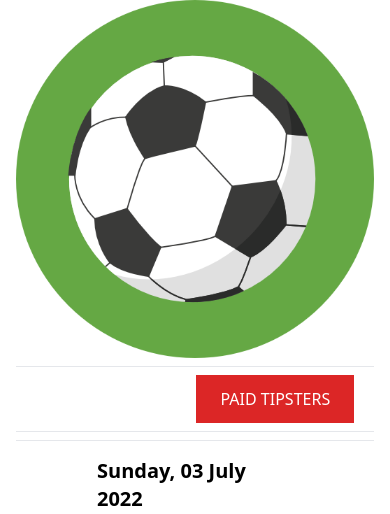
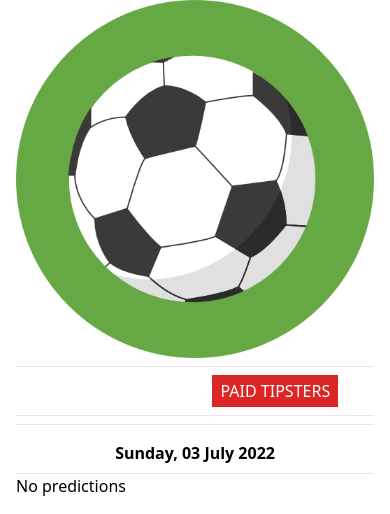
Before and after one commit to azeez010/vipprotipsters, a Django app: page / in a window 390 px wide. Shown: the top 514 px of the page. Run offline with Django 4.2, Linux system fonts and the light colour scheme; data that the repository does not hold is empty.

Commit message:
Styling Complete

```diff
--- a/tips/templates/free_tips.html
+++ b/tips/templates/free_tips.html
@@ -17,9 +17,9 @@
         {% include 'include/toggles.html' %}
         <hr>
         <div class="flex justify-between my-2">
-            <p class="px-6 py-3 bg-{{settings.theme}}-500 text-white"><a href="{% if prev and free_tips %}{{ prev }}{% else %} javascript:void(0) {% endif %}">prev</a></p>
-            <p class="text-xl mt-2 font-semibold">{{ page_date }}</p>
-            <p class="px-6 py-3 bg-{{settings.theme}}-500 text-white"><a href="{% if next %}{{ next }}{% else %} javascript:void(0) {% endif %}">next</a></p>
+            <p class="px-2 py-1 md:px-6 md:py-3 bg-{{settings.theme}}-500 text-white"><a href="{% if prev and free_tips %}{{ prev }}{% else %} javascript:void(0) {% endif %}">prev</a></p>
+            <p class="text-md md:text-xl mt-2 font-semibold">{{ page_date }}</p>
+            <p class="px-2 py-1 md:px-6 md:py-3 bg-{{settings.theme}}-500 text-white"><a href="{% if next %}{{ next }}{% else %} javascript:void(0) {% endif %}">next</a></p>
         </div>
         <hr>
         <table class="w-full my-4">
@@ -34,7 +34,7 @@
             <tbody>
                 {% for tip in free_tips %}
                     <tr>
-                        <td class="px-2 py-3"><img class="h-5 w-8 md:h-7 md:w-8"src="{{ tip.0}}" alt=""></td>
+                        <td class="px-2 py-3"><img class="h-5 w-10 md:h-7 md:w-8"src="{{ tip.0}}" alt=""></td>
                         <td class="hidden md:table-cell text-sm md:text-lg px-2">{{tip.1}}</td>
                         <td class="text-sm md:text-lg px-2">{{ tip.4 }}</td>
                         <td class="text-sm md:text-lg px-2">{{tip.2}}</td>
--- a/tips/templates/include/form.html
+++ b/tips/templates/include/form.html
@@ -1,5 +1,5 @@
 <div class="block md:flex md:justify-between">
-    <div class="w-full px-20 md:px-4">
+    <div class="w-full px-6 md:px-12">
         {% if user.is_authenticated %}
             <p class="text-xl font-semibold my-2">{{ user.username}}</p>
             <p><a href="mailto:{{ settings.email }}" class="text-lg my-2 px-2 py-1 bg-{{ settings.theme }}-900 text-white hover:bg-gray-800 px-6 inline-block py-2 my-2">SEND US MAIL</a></p>
@@ -13,10 +13,10 @@
             </form>
         {% endif %}
     </div>
-    <div class="hidden md:block w-full px-20 md:px-4">
+    <div class="hidden md:block w-full px-6 md:px-12">
         {% include 'include/image_header.html' %}
     </div>
-    <div class="w-full px-20 md:px-4">
+    <div class="w-full px-6 md:px-12">
         {% if user.is_authenticated %}
             <p class="text-gray-800 font-semibold mt-3 my-2 text-xl">Change Password</p>
             <form method="post" action="{% url 'change-password' %}">
--- a/tips/templates/include/toggles.html
+++ b/tips/templates/include/toggles.html
@@ -1,10 +1,10 @@
 <div class="my-2">
     <hr>
     <div class="flex justify-around my-2">
-        <p><a class="px-6 py-3 bg-{{settings.theme}}-900 text-white block" href="{% url 'home' %}">FREE TIPS</a></p>
-        <p><a class="px-6 py-3 bg-red-600 text-white block" href="{% url 'paid' %}">PAID TIPSTERS</a></p>
+        <p><a class="px-2 py-1 md:px-6 md:py-3 bg-{{settings.theme}}-900 text-white block" href="{% url 'home' %}">FREE TIPS</a></p>
+        <p><a class="px-2 py-1 md:px-6 md:py-3 bg-red-600 text-white block" href="{% url 'paid' %}">PAID TIPSTERS</a></p>
         {% if user.is_superuser %}
-            <p><a class="px-6 py-3 bg-green-600 text-white block" href="{% url 'select-tips' %}">SELECT TIPS</a></p>
+            <p><a class="px-2 py-1 md:px-6 md:py-3 bg-green-600 text-white block" href="{% url 'select-tips' %}">SELECT TIPS</a></p>
         {% endif %}
     </div>
     <hr>
```
